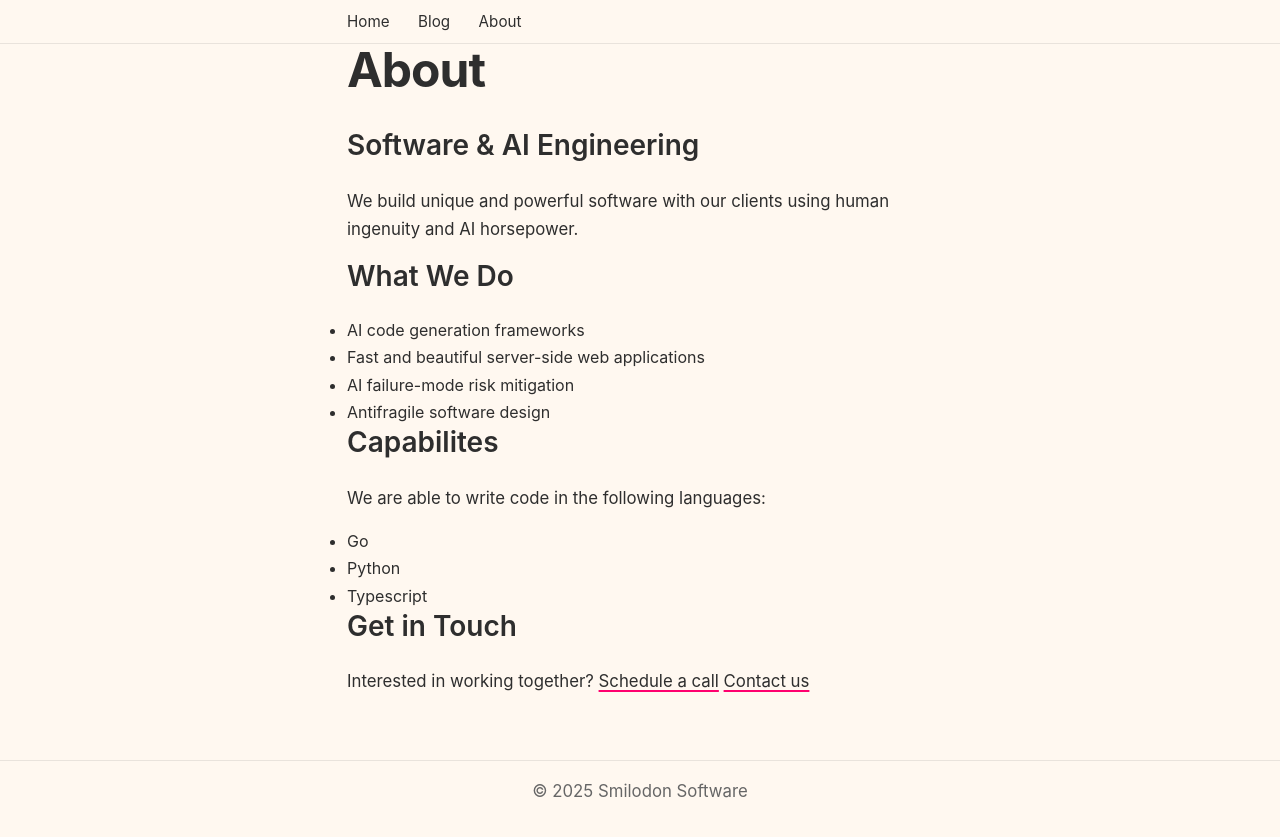
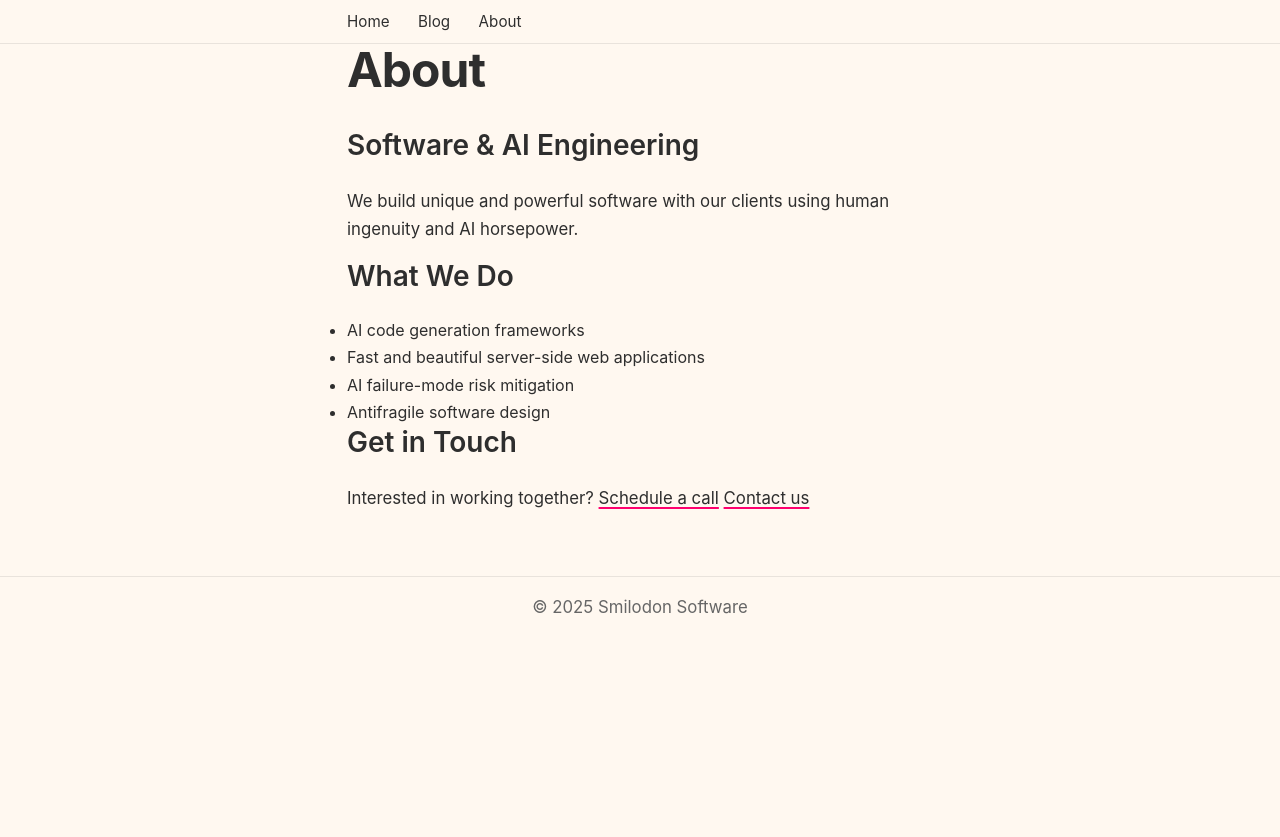
Before and after one commit to tparlmer/smilodon-software, a Jekyll site: the page built from about.md, in a window 1280 px wide. Shown: the top 837 px of the page. Built offline with Jekyll 4.4.1, drawn with Linux system fonts in a browser that asks for light colours.

Commit message:
Updated about page

```diff
--- a/about.md
+++ b/about.md
@@ -14,13 +14,6 @@ We build unique and powerful software with our clients using human ingenuity and
 - AI failure-mode risk mitigation
 - Antifragile software design
 
-## Capabilites
-
-We are able to write code in the following languages:
-- Go
-- Python
-- Typescript
-
 ## Get in Touch
 
 Interested in working together?
```
